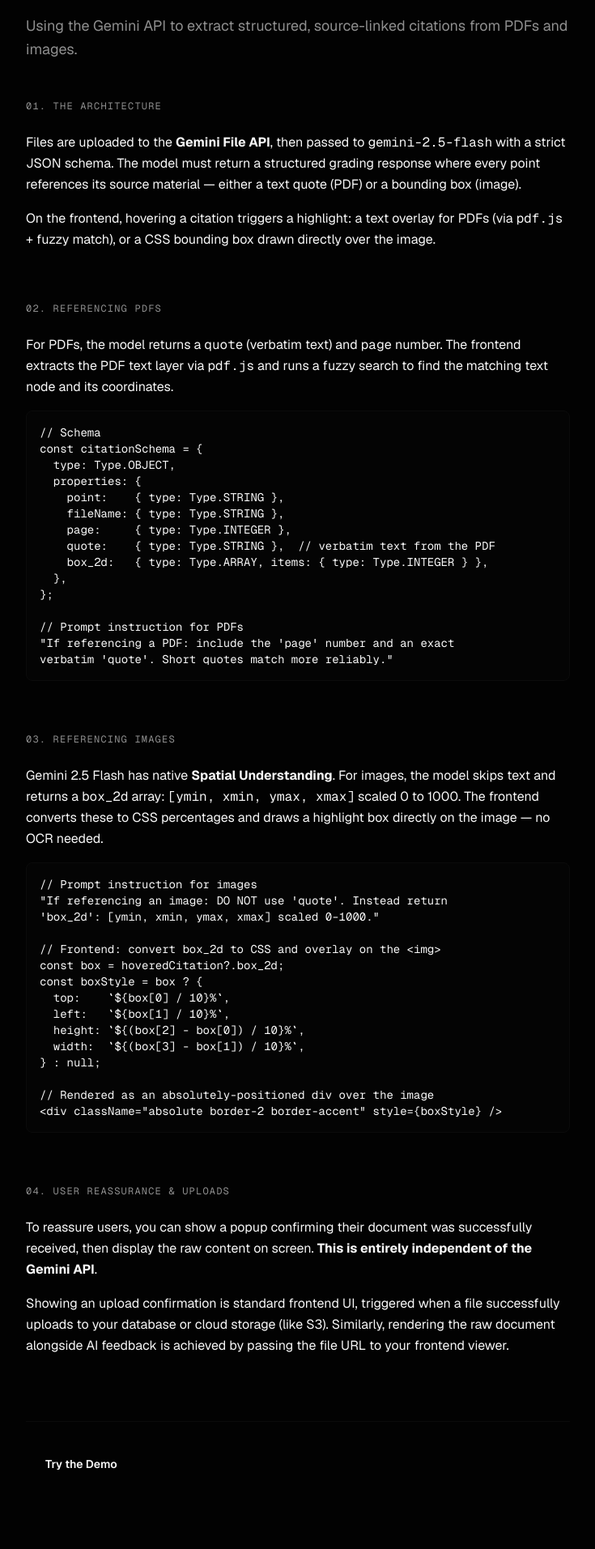
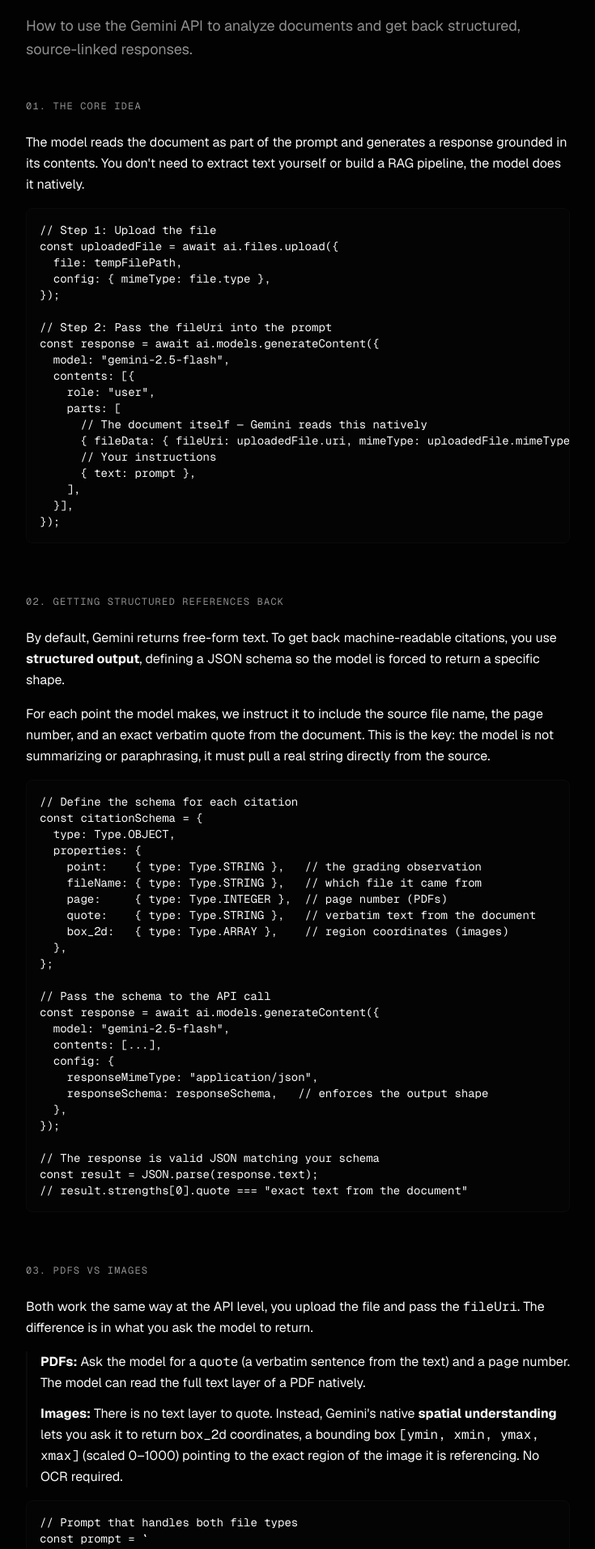
Before and after one commit to aungsh/document-referencing, a Next.js app: page /how-it-works in a window 1280 px wide. Shown: the part 160-2073 px from the top of the page at 81% size, without its empty margins (272-1007 px from the left). Before the commit the page ends 2036 px from the top, so only its background shows below. Built offline with nearby package versions, Linux system fonts and the light colour scheme.

Commit message:
feat: update how it works

```diff
--- a/app/how-it-works/page.tsx
+++ b/app/how-it-works/page.tsx
@@ -10,89 +10,177 @@
           href="/"
           className="inline-flex items-center gap-2 text-sm text-muted-foreground hover:text-foreground transition-colors mb-8 font-mono"
         >
-          <svg xmlns="http://www.w3.org/2000/svg" width="16" height="16" viewBox="0 0 24 24" fill="none" stroke="currentColor" strokeWidth="2" strokeLinecap="round" strokeLinejoin="round"><path d="m15 18-6-6 6-6" /></svg>
+          <svg
+            xmlns="http://www.w3.org/2000/svg"
+            width="16"
+            height="16"
+            viewBox="0 0 24 24"
+            fill="none"
+            stroke="currentColor"
+            strokeWidth="2"
+            strokeLinecap="round"
+            strokeLinejoin="round"
+          >
+            <path d="m15 18-6-6 6-6" />
+          </svg>
           Back to Demo
         </Link>
         <h1 className="text-4xl md:text-5xl font-bold tracking-tight leading-[1.1] mb-6">
           How it Works
         </h1>
         <p className="text-muted-foreground text-lg leading-relaxed">
-          Using the Gemini API to extract structured, source-linked citations from PDFs and images.
+          How to use the Gemini API to analyze documents and get back
+          structured, source-linked responses.
         </p>
       </div>
 
       <div className="space-y-16">
-
         {/* 01 */}
         <section>
           <h2 className="text-xs text-muted-foreground font-mono uppercase tracking-widest mb-6">
-            01. The Architecture
+            01. The Core Idea
           </h2>
           <div className="space-y-4 text-foreground leading-relaxed">
             <p>
-              Files are uploaded to the <strong>Gemini File API</strong>, then passed to <code>gemini-2.5-flash</code> with a strict JSON schema. The model must return a structured grading response where every point references its source material — either a text quote (PDF) or a bounding box (image).
+              The model reads the document as part of the prompt and generates a
+              response grounded in its contents. You don&apos;t need to extract
+              text yourself or build a RAG pipeline, the model does it natively.
             </p>
-            <p>
-              On the frontend, hovering a citation triggers a highlight: a text overlay for PDFs (via <code>pdf.js</code> + fuzzy match), or a CSS bounding box drawn directly over the image.
-            </p>
+          </div>
+          <div className="mt-4 bg-muted/30 p-4 rounded-lg overflow-x-auto text-sm font-mono border border-muted">
+            <pre>
+              <code>{`// Step 1: Upload the file
+const uploadedFile = await ai.files.upload({
+  file: tempFilePath,
+  config: { mimeType: file.type },
+});
+
+// Step 2: Pass the fileUri into the prompt
+const response = await ai.models.generateContent({
+  model: "gemini-2.5-flash",
+  contents: [{
+    role: "user",
+    parts: [
+      // The document itself — Gemini reads this natively
+      { fileData: { fileUri: uploadedFile.uri, mimeType: uploadedFile.mimeType } },
+      // Your instructions
+      { text: prompt },
+    ],
+  }],
+});`}</code>
+            </pre>
           </div>
         </section>
 
         {/* 02 */}
         <section>
           <h2 className="text-xs text-muted-foreground font-mono uppercase tracking-widest mb-6">
-            02. Referencing PDFs
+            02. Getting Structured References Back
           </h2>
           <div className="space-y-4 text-foreground leading-relaxed">
             <p>
-              For PDFs, the model returns a <code>quote</code> (verbatim text) and <code>page</code> number. The frontend extracts the PDF text layer via <code>pdf.js</code> and runs a fuzzy search to find the matching text node and its coordinates.
+              By default, Gemini returns free-form text. To get back
+              machine-readable citations, you use{" "}
+              <strong>structured output</strong>, defining a JSON schema so the
+              model is forced to return a specific shape.
+            </p>
+            <p>
+              For each point the model makes, we instruct it to include the
+              source file name, the page number, and an exact verbatim quote
+              from the document. This is the key: the model is not summarizing
+              or paraphrasing, it must pull a real string directly from the
+              source.
             </p>
           </div>
           <div className="mt-4 bg-muted/30 p-4 rounded-lg overflow-x-auto text-sm font-mono border border-muted">
-            <pre><code>{`// Schema
+            <pre>
+              <code>{`// Define the schema for each citation
 const citationSchema = {
   type: Type.OBJECT,
   properties: {
-    point:    { type: Type.STRING },
-    fileName: { type: Type.STRING },
-    page:     { type: Type.INTEGER },
-    quote:    { type: Type.STRING },  // verbatim text from the PDF
-    box_2d:   { type: Type.ARRAY, items: { type: Type.INTEGER } },
+    point:    { type: Type.STRING },   // the grading observation
+    fileName: { type: Type.STRING },   // which file it came from
+    page:     { type: Type.INTEGER },  // page number (PDFs)
+    quote:    { type: Type.STRING },   // verbatim text from the document
+    box_2d:   { type: Type.ARRAY },    // region coordinates (images)
   },
 };
 
-// Prompt instruction for PDFs
-"If referencing a PDF: include the 'page' number and an exact
-verbatim 'quote'. Short quotes match more reliably."`}</code></pre>
+// Pass the schema to the API call
+const response = await ai.models.generateContent({
+  model: "gemini-2.5-flash",
+  contents: [...],
+  config: {
+    responseMimeType: "application/json",
+    responseSchema: responseSchema,   // enforces the output shape
+  },
+});
+
+// The response is valid JSON matching your schema
+const result = JSON.parse(response.text);
+// result.strengths[0].quote === "exact text from the document"`}</code>
+            </pre>
           </div>
         </section>
 
         {/* 03 */}
         <section>
           <h2 className="text-xs text-muted-foreground font-mono uppercase tracking-widest mb-6">
-            03. Referencing Images
+            03. PDFs vs Images
           </h2>
           <div className="space-y-4 text-foreground leading-relaxed">
             <p>
-              Gemini 2.5 Flash has native <strong>Spatial Understanding</strong>. For images, the model skips text and returns a <code>box_2d</code> array: <code>[ymin, xmin, ymax, xmax]</code> scaled 0 to 1000. The frontend converts these to CSS percentages and draws a highlight box directly on the image — no OCR needed.
+              Both work the same way at the API level, you upload the file and
+              pass the <code>fileUri</code>. The difference is in what you ask
+              the model to return.
             </p>
+            <ul className="space-y-3 pl-4 border-l-2 border-muted">
+              <li>
+                <strong>PDFs:</strong> Ask the model for a <code>quote</code> (a
+                verbatim sentence from the text) and a <code>page</code> number.
+                The model can read the full text layer of a PDF natively.
+              </li>
+              <li>
+                <strong>Images:</strong> There is no text layer to quote.
+                Instead, Gemini&apos;s native{" "}
+                <strong>spatial understanding</strong> lets you ask it to return{" "}
+                <code>box_2d</code> coordinates, a bounding box{" "}
+                <code>[ymin, xmin, ymax, xmax]</code> (scaled 0–1000) pointing
+                to the exact region of the image it is referencing. No OCR
+                required.
+              </li>
+            </ul>
           </div>
           <div className="mt-4 bg-muted/30 p-4 rounded-lg overflow-x-auto text-sm font-mono border border-muted">
-            <pre><code>{`// Prompt instruction for images
-"If referencing an image: DO NOT use 'quote'. Instead return
-'box_2d': [ymin, xmin, ymax, xmax] scaled 0–1000."
+            <pre>
+              <code>{`// Prompt that handles both file types
+const prompt = \`
+The uploaded files are:
+File 1: "homework.pdf"
+File 2: "photo.png"
 
-// Frontend: convert box_2d to CSS and overlay on the <img>
-const box = hoveredCitation?.box_2d;
-const boxStyle = box ? {
-  top:    \`\${box[0] / 10}%\`,
-  left:   \`\${box[1] / 10}%\`,
-  height: \`\${(box[2] - box[0]) / 10}%\`,
-  width:  \`\${(box[3] - box[1]) / 10}%\`,
-} : null;
+For every point, set 'fileName' to the exact filename above.
+- PDF: include 'page' and a verbatim 'quote' from the text.
+- Image: return 'box_2d' as [ymin, xmin, ymax, xmax] (0–1000).
+\`;
 
-// Rendered as an absolutely-positioned div over the image
-<div className="absolute border-2 border-accent" style={boxStyle} />`}</code></pre>
+// Example output from Gemini:
+{
+  "strengths": [
+    {
+      "point": "Clear argument structure",
+      "fileName": "homework.pdf",
+      "page": 2,
+      "quote": "The evidence suggests a strong correlation..."
+    },
+    {
+      "point": "Neat diagram layout",
+      "fileName": "photo.png",
+      "box_2d": [120, 80, 400, 650]
+    }
+  ]
+}`}</code>
+            </pre>
           </div>
         </section>
 
@@ -103,21 +191,28 @@
           </h2>
           <div className="space-y-4 text-foreground leading-relaxed">
             <p>
-              To reassure users, you can show a popup confirming their document was successfully received, then display the raw content on screen. <strong>This is entirely independent of the Gemini API</strong>.
+              To reassure users, you can show a popup confirming their document
+              was received and display the raw content on screen.{" "}
+              <strong>This is independent of the Gemini API</strong>.
             </p>
             <p>
-              Showing an upload confirmation is standard frontend UI, triggered when a file successfully uploads to your database or cloud storage (like S3). Similarly, rendering the raw document alongside AI feedback is achieved by passing the file URL to your frontend viewer.
+              The upload confirmation is standard frontend UI triggered when a
+              file is saved to your database or cloud storage (e.g., S3).
+              Showing the raw document alongside the AI response is then just a
+              matter of rendering the file from its stored URL in a viewer.
             </p>
           </div>
         </section>
-
       </div>
 
       <div className="mt-20 pt-8 border-t border-muted">
         <Link
           href="/"
           className="inline-flex h-10 items-center justify-center rounded-lg px-6 text-sm font-semibold transition-opacity hover:opacity-90"
-          style={{ background: 'var(--color-accent)', color: 'var(--color-accent-foreground)' }}
+          style={{
+            background: "var(--color-accent)",
+            color: "var(--color-accent-foreground)",
+          }}
         >
           Try the Demo
         </Link>
```
